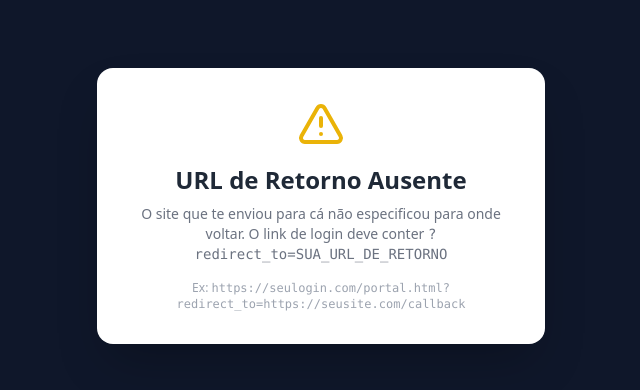
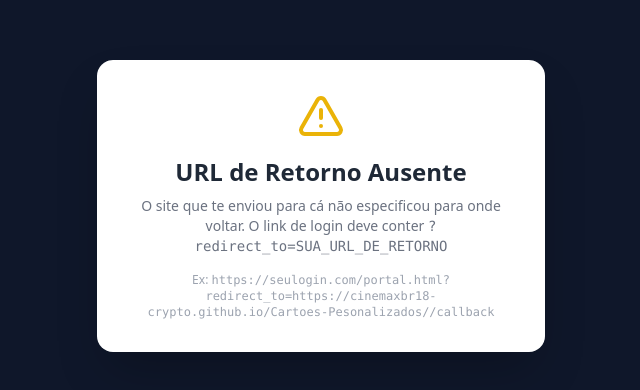
Before and after one commit to cinemaxbr18-crypto/meu-login-unico, a plain HTML site: page index.html in a window 1280 px wide. Shown: the part 194-584 px from the top of the page, without its empty margins (319-959 px from the left). Drawn offline with nearby package versions, Linux system fonts and the light colour scheme.

Commit message:
Update index.html

```diff
--- a/index.html
+++ b/index.html
@@ -60,7 +60,7 @@
                         <i data-lucide="alert-triangle" class="w-12 h-12 text-yellow-500 mx-auto mb-4"></i>
                         <h2 class="text-2xl font-bold text-gray-800 mb-2">URL de Retorno Ausente</h2>
                         <p class="text-gray-500 text-sm">O site que te enviou para cá não especificou para onde voltar. O link de login deve conter <code>?redirect_to=SUA_URL_DE_RETORNO</code></p>
-                        <p class="mt-4 text-xs text-gray-400">Ex: <code>https://seulogin.com/portal.html?redirect_to=https://seusite.com/callback</code></p>
+                        <p class="mt-4 text-xs text-gray-400">Ex: <code>https://seulogin.com/portal.html?redirect_to=https://cinemaxbr18-crypto.github.io/Cartoes-Pesonalizados//callback</code></p>
                     </div>
                 `;
                 lucide.createIcons();
```
